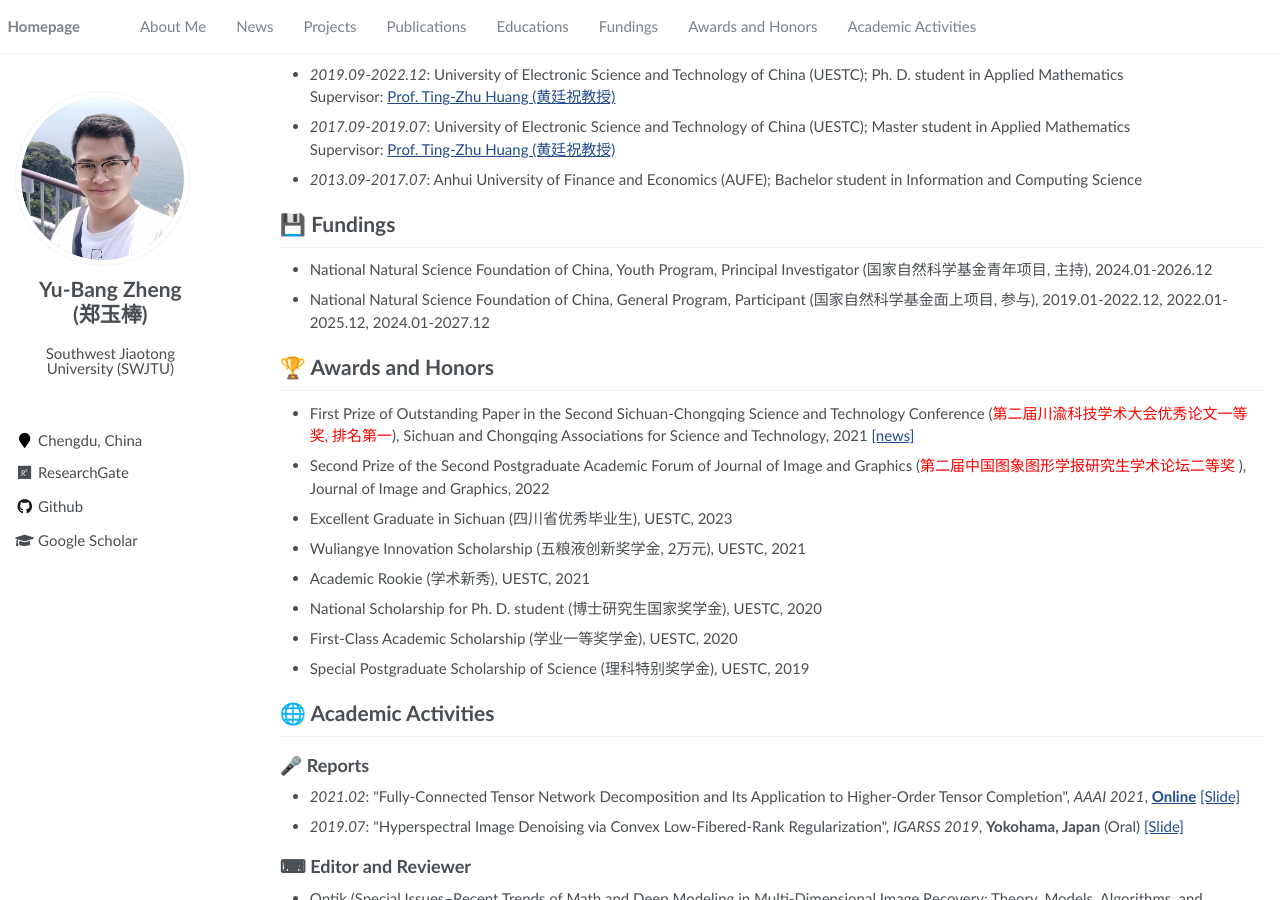
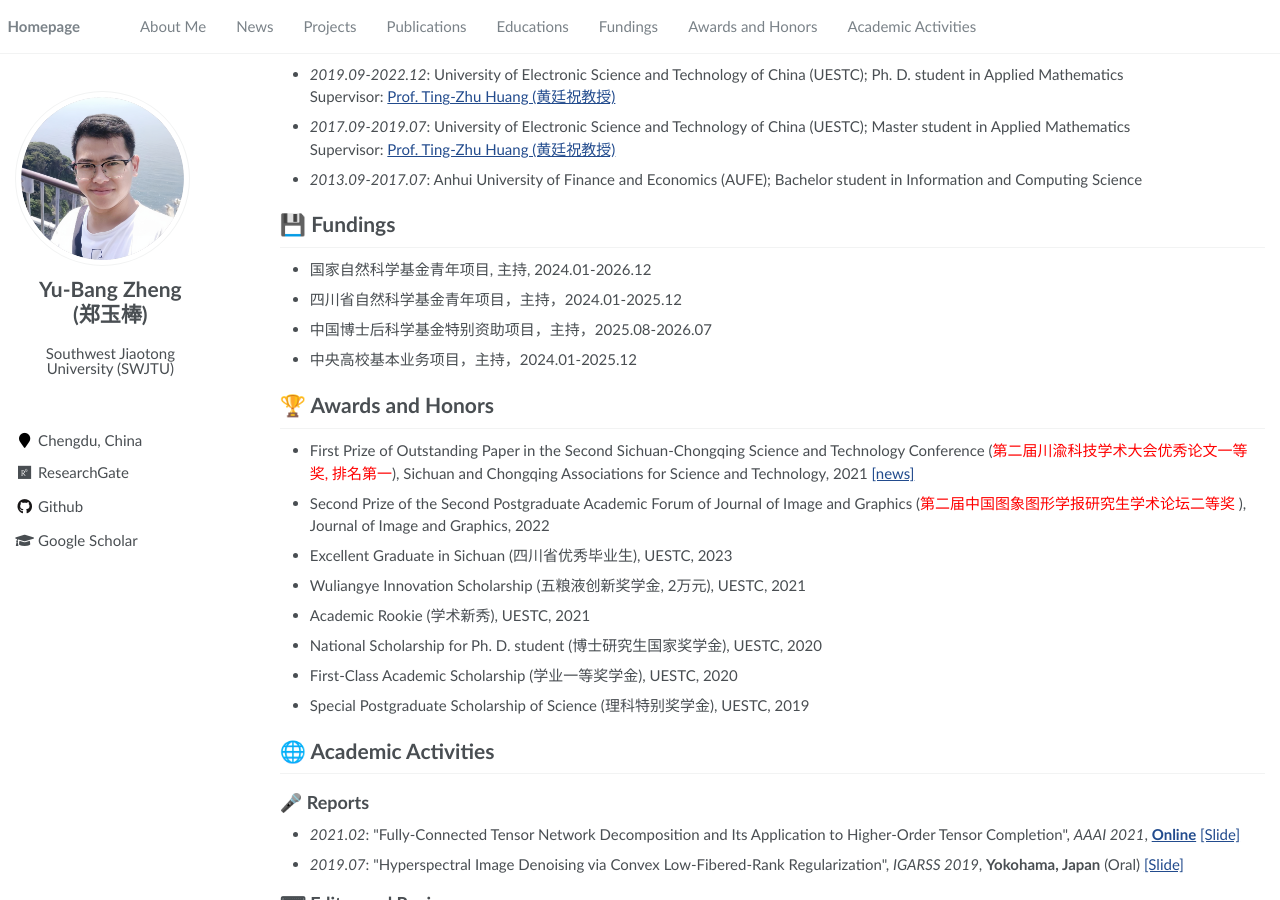
Before and after one commit to YuBangZheng/yubangzheng.github.io, a Jekyll site: the page built from pages/about.md, in a window 1280 px wide and 900 px high, scrolled down 3349 px. Built offline with Jekyll 4.4.1, drawn with Linux system fonts in a browser that asks for light colours; a script that is not in the unit is left out.

Commit message:
Update about.md

```diff
--- a/pages/about.md
+++ b/pages/about.md
@@ -174,8 +174,10 @@ My current interests include high-dimensional image processing, machine learning
 
 # 💾 Fundings
 
-- National Natural Science Foundation of China, Youth Program, Principal Investigator (国家自然科学基金青年项目, 主持), 2024.01-2026.12
-- National Natural Science Foundation of China, General Program, Participant (国家自然科学基金面上项目, 参与), 2019.01-2022.12, 2022.01-2025.12, 2024.01-2027.12
+- 国家自然科学基金青年项目, 主持, 2024.01-2026.12
+- 四川省自然科学基金青年项目，主持，2024.01-2025.12
+- 中国博士后科学基金特别资助项目，主持，2025.08-2026.07
+- 中央高校基本业务项目，主持，2024.01-2025.12
 
 # 🏆 Awards and Honors
 
```
